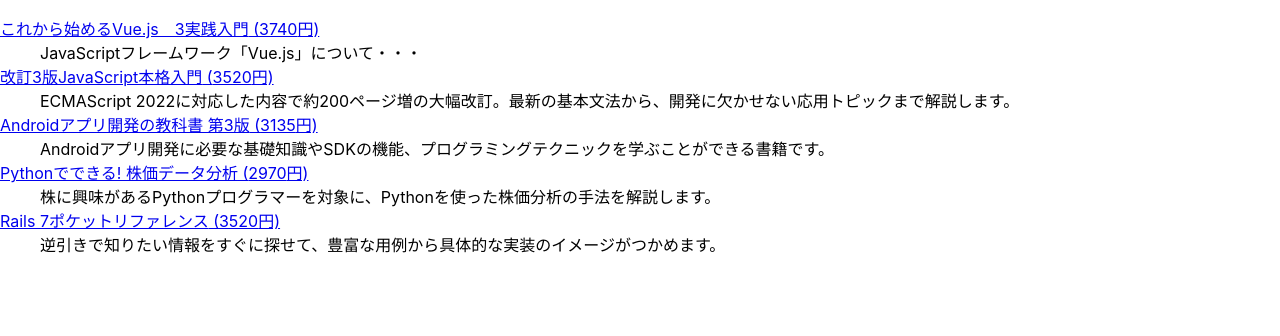
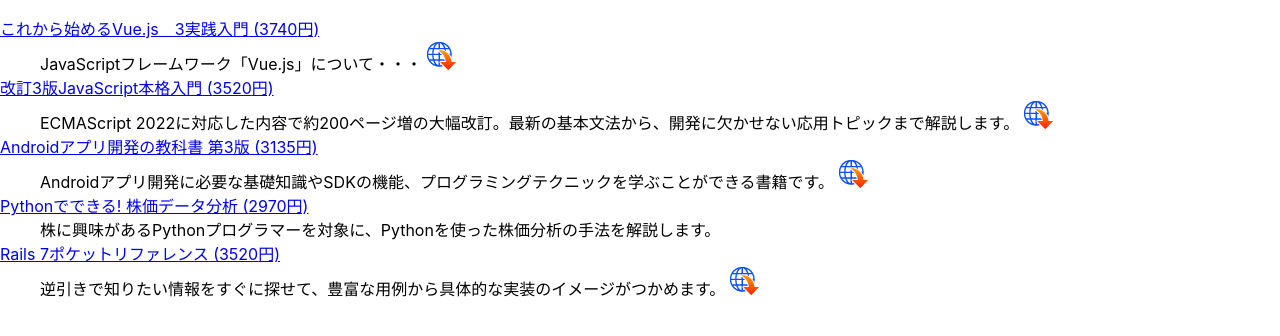
Before and after one commit to darutani/react_practical_introduction, a React (Create React App) app: page / in a window 1280 px wide. Shown: the top 336 px of the page. Built offline with nearby package versions, Linux system fonts and the light colour scheme.

Commit message:
:sparkles: 3-2-2

```diff
--- /dev/null
+++ b/src/chapter3/Download.js
@@ -0,0 +1,9 @@
+import dl_icon from "../image/dl.png";
+
+export default function Download({ isbn }) {
+    return (
+        <a href={`https://wings.msn.to/index.php/-/A-07/${isbn}`}>
+            <img src={dl_icon} alt="sample Download" />
+        </a>
+    );
+}
--- a/src/chapter3/ForItem.js
+++ b/src/chapter3/ForItem.js
@@ -1,4 +1,43 @@
 import React from "react";
+import Download from "./Download";
+
+// export function ForItem({ book }) {
+//     let dd;
+//     if (book.download) {
+//         dd = <dd>{book.summary}<Download isbn={book.isbn} /></dd>
+//     } else {
+//         dd = <dd>{book.summary}</dd>
+//     }
+//     return (
+//         <>
+//             <dt>
+//                 <a href={`https;//wings.msn.to/books/${book.isbn}/${book.isbn}.jpeg`}>
+//                     {book.title} ({book.price}円)
+//                 </a>
+//             </dt>
+//             {dd}
+//         </>
+//     );
+// }
+
+// export function ForItem({ book }) {
+//     return (
+//         <>
+//             <dt>
+//                 <a href={`https;//wings.msn.to/books/${book.isbn}/${book.isbn}.jpeg`}>
+//                     {book.title} ({book.price}円)
+//                 </a>
+//             </dt>
+//             {(() => {
+//                 if (book.download) {
+//                     return <dd>{book.summary}<Download isbn={book.isbn} /></dd>
+//                 } else {
+//                     return <dd>{book.summary}</dd>
+//                 }
+//             })()}
+//         </>
+//     );
+// }
 
 export function ForItem({ book }) {
     return (
@@ -8,7 +47,11 @@
                     {book.title} ({book.price}円)
                 </a>
             </dt>
-            <dd>{book.summary}</dd>
+            <dd>
+                {book.summary}
+                {/*{book.download && <Download isbn={book.isbn} />}*/}
+                {book.download ? <Download isbn={book.isbn} /> : null}
+            </dd>
         </>
     );
 }
--- a/src/index.js
+++ b/src/index.js
@@ -44,15 +44,15 @@
 
 
 /* chapter3-2-1 */
+// root.render(
+//     <React.StrictMode>
+//         <ForList src={books} />
+//     </React.StrictMode>
+// )
+
+/* cahpter3-2-7 */
 root.render(
     <React.StrictMode>
-        <ForList src={books} />
+        <ForNest src={books} />
     </React.StrictMode>
 )
-
-/* cahpter3-2-7 */
-// root.render(
-//     <React.StrictMode>
-//         <ForNest src={books} />
-//     </React.StrictMode>
-// )
```
Also changed, not shown: src/image/dl.png (added), src/image/ico_download.gif (added).
